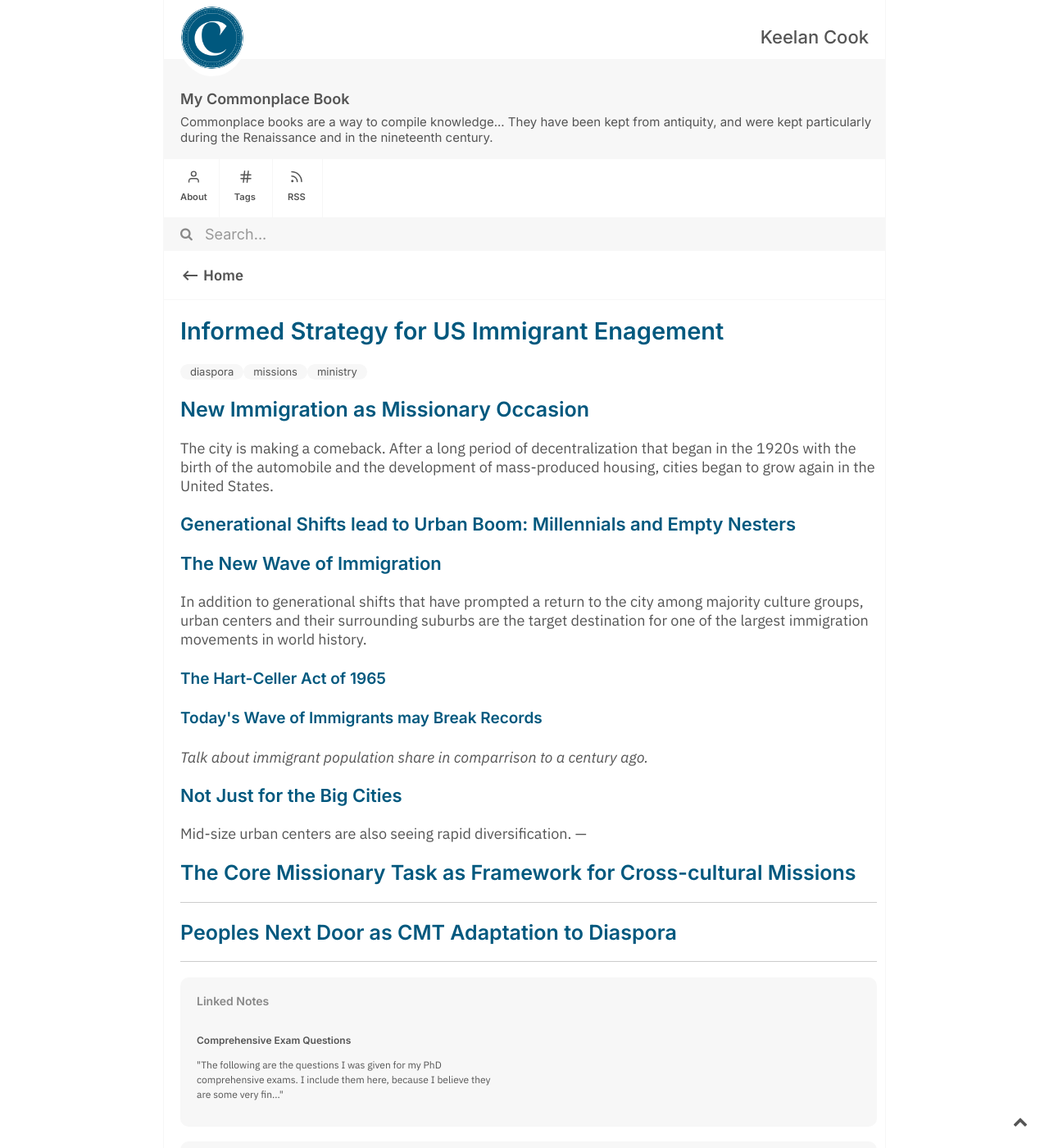
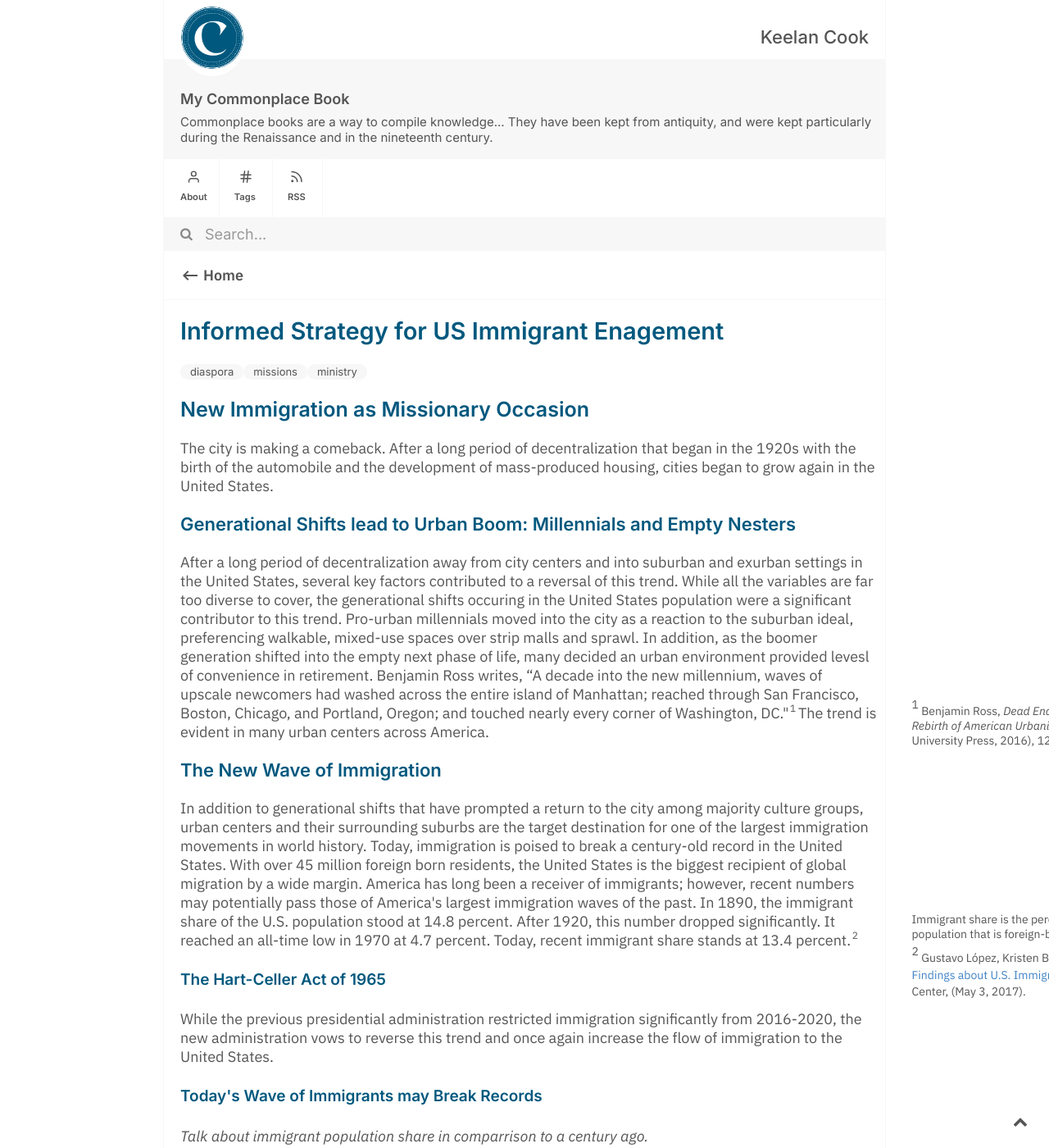
Before and after one commit to keelancook/notebook, a Jekyll site: the page built from _notes/informed-strategy-for-us-immigrant-enagement.md, in a window 1280 px wide and 1400 px high. Shown: the whole window at 82% size. Built offline with Jekyll 4.4.1, drawn with Linux system fonts in a browser that asks for light colours.

```diff
--- a/_notes/informed-strategy-for-us-immigrant-enagement.md
+++ b/_notes/informed-strategy-for-us-immigrant-enagement.md
@@ -11,13 +11,17 @@ created: 2021-01-23
 The city is making a comeback. After a long period of decentralization that began in the 1920s with the birth of the automobile and the development of mass-produced housing, cities began to grow again in the United States.
 
 ### Generational Shifts lead to Urban Boom: Millennials and Empty Nesters
+ After a long period of decentralization away from city centers and into suburban and exurban settings in the United States, several key factors contributed to a reversal of this trend. While all the variables are far too diverse to cover, the generational shifts occuring in the United States population were a significant contributor to this trend. Pro-urban millennials moved into the city as a reaction to the suburban ideal, preferencing walkable, mixed-use spaces over strip malls and sprawl. In addition, as the boomer generation shifted into the empty next phase of life, many decided an urban environment provided levesl of convenience in retirement. Benjamin Ross writes, “A decade into the new millennium, waves of upscale newcomers had washed across the entire island of Manhattan; reached through San Francisco, Boston, Chicago, and Portland, Oregon; and touched nearly every corner of Washington, DC."[[Benjamin Ross, *Dead End: Suburban Sprawl and the Rebirth of American Urbanism* (Oxford: Oxford University Press, 2016), 127.::rsn]] The trend is evident in many urban centers across America.
+
+### The New Wave of Immigration
+ In addition to generational shifts that have prompted a return to the city among majority culture groups, urban centers and their surrounding suburbs are the target destination for one of the largest immigration movements in world history. Today, immigration is poised to break a century-old record in the United States. With over 45 million foreign born residents, the United States is the biggest recipient of global migration by a wide margin. America has long been a receiver of immigrants; however, recent numbers may potentially pass those of America's largest immigration waves of the past. In 1890, the immigrant share of the U.S. population stood at 14.8 percent.[[Immigrant share is the percentage of the U.S. population that is foreign-born.::rmn]] After 1920, this number dropped significantly. It reached an all-time low in 1970 at 4.7 percent. Today, recent immigrant share stands at 13.4 percent.[[Gustavo López, Kristen Bialik, and Posts, “[Key Findings about U.S. Immigrants](http://www.pewresearch.org/fact-tank/2017/05/03/key-findings-about-u-s-immigrants/),” Pew Research Center, (May 3, 2017).::rsn]]
 
 
-### The New Wave of Immigration
-In addition to generational shifts that have prompted a return to the city among majority culture groups, urban centers and their surrounding suburbs are the target destination for one of the largest immigration movements in world history.
 
 #### The Hart-Celler Act of 1965
 
+
+ While the previous presidential administration restricted immigration significantly from 2016-2020, the new administration vows to reverse this trend and once again increase the flow of immigration to the United States.
 #### Today's Wave of Immigrants may Break Records
 *Talk about immigrant population share in comparrison to a century ago.*
 
```
Also changed, not shown: Oral Comps Preparation.md (+1 -1 lines), _notes/benjamin-ross-dead-end-suburban-sprawl-and-the-rebirth-of-american-urbanism-oxford-oxford-university-press-2016-127-rsn.md (added, +1 -0 lines).
